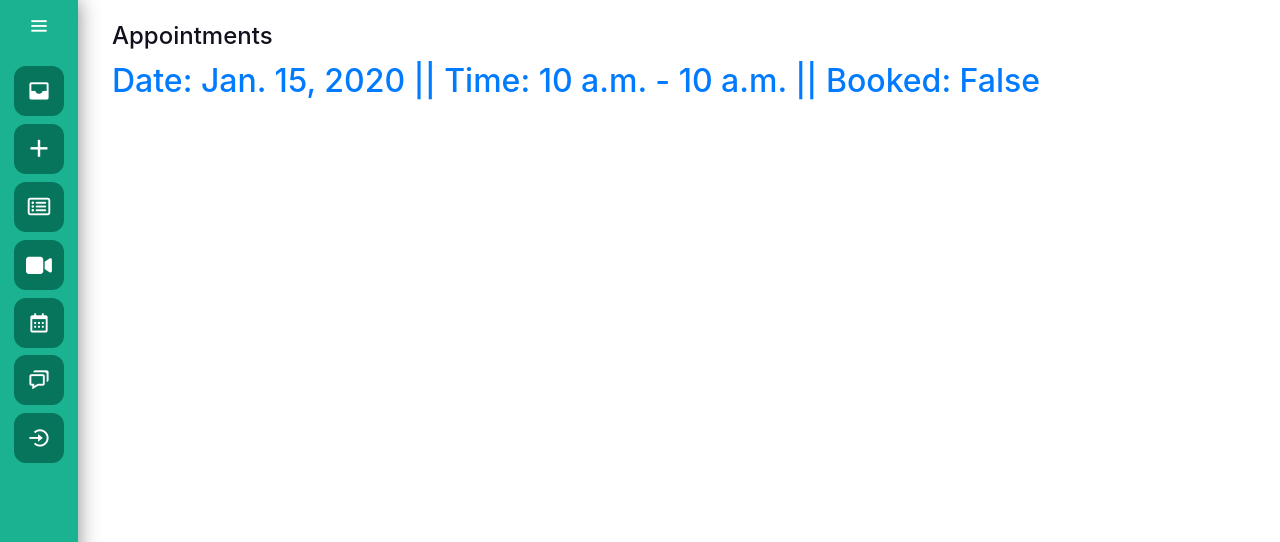
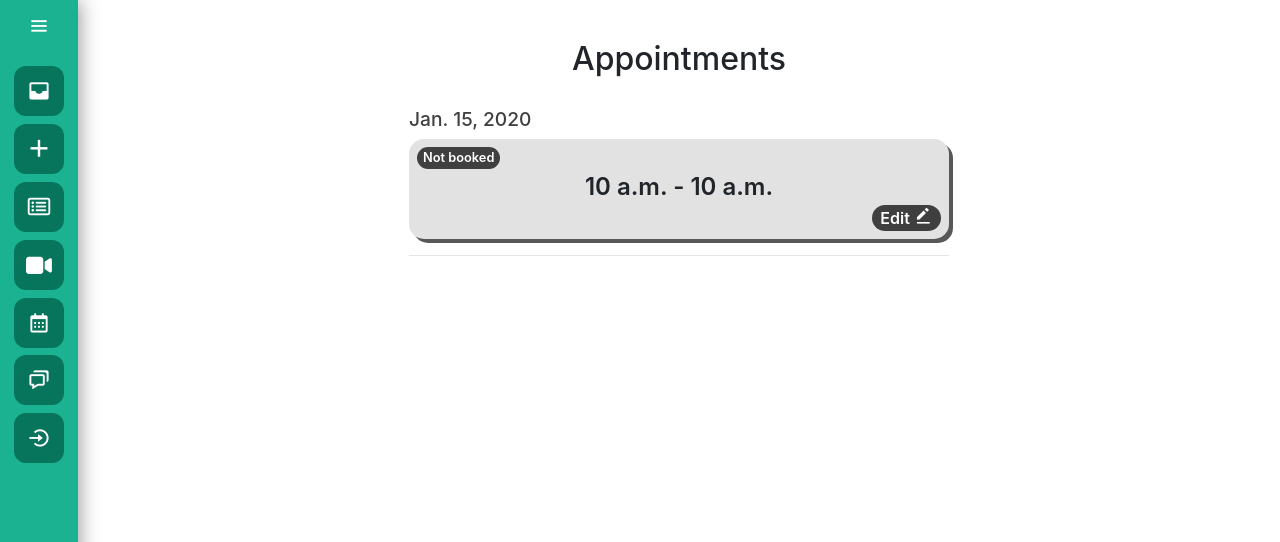
Before and after one commit to YoungAli/Real-counselling, a Django app: page /appointments in a window 1280 px wide. Shown: the top 542 px of the page. Run offline with Django 4.2, Linux system fonts and the light colour scheme; a user stored in the database is signed in; tables that the repository leaves empty hold one stand-in row (values such as "Sample post"); some libraries are stand-ins or nearby versions.

Commit message:
appointment updates

```diff
--- a/static/css/all_appointments.css
+++ b/static/css/all_appointments.css
@@ -1,9 +1,64 @@
-.home-section> h4{
-    padding: 30px;
+.home-section> h2{
+    margin: 40px 0 0 0;
     text-align: center;
     font-size: 2em;
 }
-#main_content{
-    max-width: 1000px;
-    padding: 20px;
+#appointments_wrapper{
+    max-width: 600px;
+    padding: 30px;
+    margin: 0 auto;
 }
+
+.dates{
+    font-size: 1.2em;
+    color: rgb(63, 63, 63);
+}
+.appt_card{
+    padding: 8px;
+    border-radius: 15px;
+    box-shadow: 4px 4px 0 #0e9779;
+    font-weight: 600;
+    height: 100px;
+    display: flex;
+    flex-direction: column;
+    transition: 0.2s;
+}
+.appt_card:hover{
+    transform: translateY(-4px);
+    box-shadow: 5px 6px 0 #0e9779;
+}
+.booked_tag, .notbooked_tag{
+    border-radius: 30px;
+    width: fit-content;
+    padding: 1px 6px;
+    font-size: 0.8em;
+    margin: 0;
+}
+.booked_tag{
+    background: white;
+}
+
+.notbooked_tag{
+    background:rgb(63, 63, 63);
+    color: white;
+}
+.appt_time{
+    text-align: center;
+    font-size: 1.5em;
+    margin: 0;
+}
+.edit_icon{
+    margin: 0;
+    text-align: right;
+    padding: 1px 8px;
+    border-radius: 20px;
+    width: fit-content;
+    align-self: flex-end;
+    transition: 0.2;
+}
+.edit_icon:hover{
+    scale: 1.02;
+}
+.edit_icon i{
+    font-size: 1.2em;
+}
--- a/templates/appointments.html
+++ b/templates/appointments.html
@@ -22,24 +22,50 @@
 <body>
     {% include 'sidebar.html' %}
     <section class="home-section" style="background-color: white;" id="btn">
-        <div class="text" style="margin-left: 34px;">
-            <legend>Appointments<br /></legend>
+        <h2>Appointments</h2>
+        <div id="appointments_wrapper">
             {% for appointment in appointments %}
+                <h3 class="dates">{{ appointment.date }}</h3>
                 {% if request.user.is_superuser %}
                     {% if appointment.type %}
-                        <h2>Date: {{ appointment.date }} || Time: {{appointment.start_time}} - {{appointment.end_time }} || Booked: True</h2>
+                        <div class="appt_card" style="background: rgb(44, 243, 183);">
+                            <p class="booked_tag">Booked</p>
+                            <p class="appt_time">
+                                {{appointment.start_time}} - {{appointment.end_time }}
+                            </p>
+                        </div>
                     {% else %}
-                        <h2><a href="{% url 'edit_appointment' appointment.slug %}">Date: {{ appointment.date }} || Time:
-                            {{appointment.start_time}} - {{appointment.end_time }} || Booked: False </a></h2>
+                        <div class="appt_card" style="background: rgb(226, 226, 226); box-shadow: 4px 4px 0 #585858;">
+                            <p class="notbooked_tag">Not booked</p>
+                            <p class="appt_time">
+                                {{appointment.start_time}} - {{appointment.end_time }}
+                            </p>
+                            <p class="edit_icon" style="background: rgb(63, 63, 63);">
+                                <a href="{% url 'edit_appointment' appointment.slug %}" style="color: rgb(255, 255, 255);">Edit <i class="bx bxs-edit-alt"></i></a>
+                            </p>
+                        </div>
                     {% endif %}
                 {% else %}
                     {% if appointment.type %}
-                        <h2>Date: {{ appointment.date }} || Time: {{appointment.start_time}} - {{appointment.end_time }} || Booked: True</h2>
+                        <div class="appt_card" style="background: rgb(201, 201, 201); box-shadow: 4px 4px 0 #585858;">
+                            <p class="booked_tag">Booked</p>
+                            <p class="appt_time">
+                                {{appointment.start_time}} - {{appointment.end_time }}
+                            </p>
+                        </div>
                     {% else %}
-                        <h2><a href="{% url 'edit_appointment' appointment.slug %}">Date: {{ appointment.date }} || Time:
-                            {{appointment.start_time}} - {{appointment.end_time }} || Booked: False </a></h2>
+                        <div class="appt_card" style="background: rgb(44, 243, 183);">
+                            <p class="notbooked_tag">Not booked</p>
+                            <p class="appt_time">
+                                {{appointment.start_time}} - {{appointment.end_time }}
+                            </p>
+                            <p class="edit_icon" style="background: white;">
+                                <a href="{% url 'schedule_appointment' appointment.slug %}" style="color: rgb(0, 0, 0);">Schedule<i class="bx bx-list-check"></i></a>
+                            </p>
+                        </div>
                     {% endif %}
                 {% endif %}
+                <hr>
             {% endfor %}
         </div>
 
```
